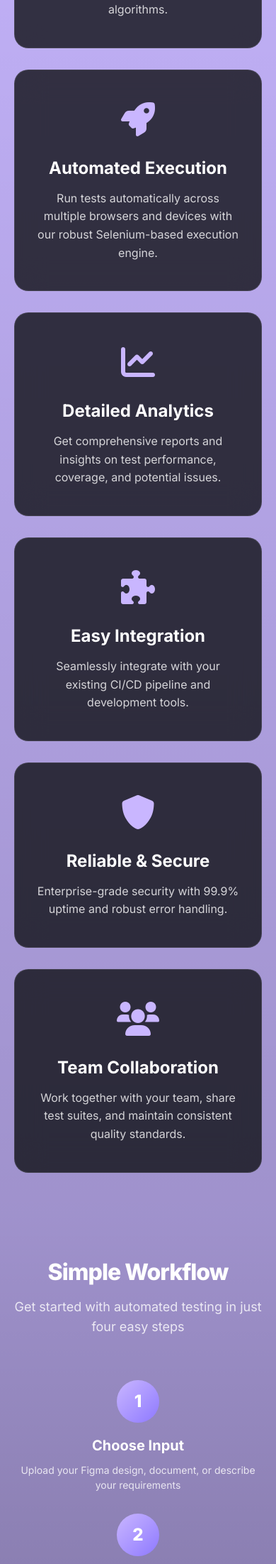
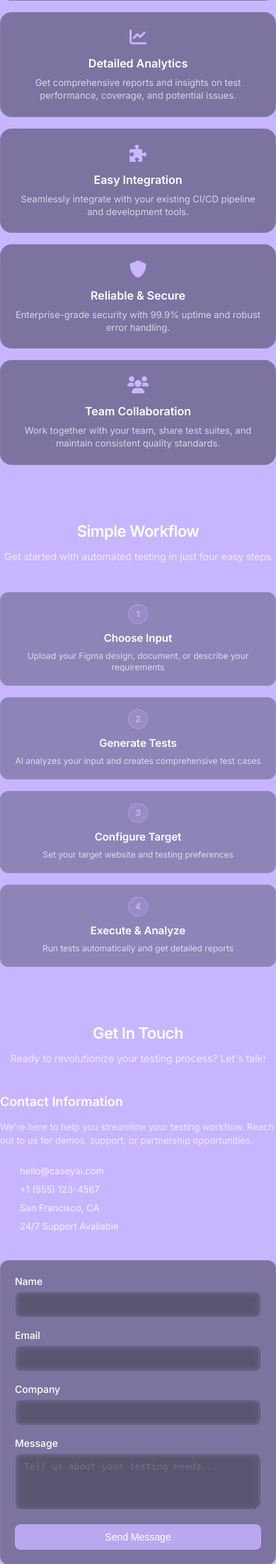
Before and after one commit to niyati34/Casey_AI-new, a Flask app: page / in a window 390 px wide. Shown: the part 1381-3584 px from the top of the page at 71% size. Run offline with Flask 3, Linux system fonts and the light colour scheme.

Commit message:
Redesign sections with minimalistic theme and add footer CSS
- Made Features, Workflow, and Contact sections more minimalistic
- Reduced padding, font sizes, and visual weight to match theme
- Updated feature cards with subtle backgrounds and smaller icons
- Simplified workflow steps with smaller numbered badges
- Streamlined contact form with cleaner styling
- Added footer CSS to pipeline page (style.css)
- Enhanced responsive design for mobile devices
- Improved overall visual consistency and user experience

```diff
--- a/static/css/landing.css
+++ b/static/css/landing.css
@@ -238,104 +238,122 @@ body {
 
 /* Additional Sections */
 .section {
-  padding: 80px 20px;
+  padding: 60px 20px;
   max-width: 1200px;
   margin: 0 auto;
 }
 
 .section-header {
   text-align: center;
-  margin-bottom: 60px;
+  margin-bottom: 40px;
 }
 
 .section-title {
-  font-size: clamp(32px, 5vw, 48px);
-  font-weight: 800;
+  font-size: clamp(24px, 4vw, 32px);
+  font-weight: 600;
   color: #ffffff;
-  margin-bottom: 16px;
-  letter-spacing: -1px;
+  margin-bottom: 12px;
+  letter-spacing: -0.5px;
 }
 
 .section-subtitle {
-  font-size: 18px;
-  color: rgba(255, 255, 255, 0.8);
-  max-width: 600px;
+  font-size: 16px;
+  color: rgba(255, 255, 255, 0.7);
+  max-width: 500px;
   margin: 0 auto;
-  line-height: 1.6;
+  line-height: 1.5;
 }
 
-/* Features Section */
+/* Features Section - Minimalistic Design */
 #features {
-  background: linear-gradient(to bottom, transparent 0%, rgba(0, 0, 0, 0.2) 100%);
+  background: transparent;
+  padding: 40px 0;
 }
 
 .features-grid {
   display: grid;
-  grid-template-columns: repeat(auto-fit, minmax(320px, 1fr));
-  gap: 40px;
-  margin-top: 60px;
+  grid-template-columns: repeat(auto-fit, minmax(280px, 1fr));
+  gap: 20px;
+  margin-top: 40px;
+  max-width: 1000px;
+  margin-left: auto;
+  margin-right: auto;
 }
 
 .feature-card {
-  background: rgba(15, 17, 22, 0.8);
-  border: 1px solid rgba(255, 255, 255, 0.1);
-  border-radius: 20px;
-  padding: 40px 30px;
+  background: rgba(15, 17, 22, 0.4);
+  border: 1px solid rgba(255, 255, 255, 0.08);
+  border-radius: 16px;
+  padding: 24px 20px;
   text-align: center;
-  backdrop-filter: blur(20px);
-  transition: all 0.3s ease;
+  backdrop-filter: blur(10px);
+  transition: all 0.2s ease;
 }
 
 .feature-card:hover {
-  transform: translateY(-10px);
-  border-color: #c9b6ff;
-  box-shadow: 0 20px 40px rgba(201, 182, 255, 0.2);
+  transform: translateY(-2px);
+  border-color: rgba(201, 182, 255, 0.3);
+  background: rgba(15, 17, 22, 0.6);
 }
 
 .feature-icon {
-  font-size: 48px;
+  font-size: 28px;
   color: #c9b6ff;
-  margin-bottom: 24px;
+  margin-bottom: 16px;
 }
 
 .feature-card h3 {
-  font-size: 24px;
-  font-weight: 700;
+  font-size: 18px;
+  font-weight: 600;
   color: #ffffff;
-  margin-bottom: 16px;
+  margin-bottom: 8px;
 }
 
 .feature-card p {
-  color: rgba(255, 255, 255, 0.8);
-  line-height: 1.6;
-  font-size: 16px;
+  color: rgba(255, 255, 255, 0.7);
+  line-height: 1.4;
+  font-size: 14px;
 }
 
-/* Workflow Section */
+/* Workflow Section - Minimalistic Design */
 #workflow {
-  background: linear-gradient(to bottom, rgba(0, 0, 0, 0.2) 0%, rgba(0, 0, 0, 0.4) 100%);
+  background: transparent;
+  padding: 40px 0;
 }
 
 .workflow-steps {
   display: grid;
-  grid-template-columns: repeat(auto-fit, minmax(250px, 1fr));
-  gap: 30px;
-  margin-top: 60px;
+  grid-template-columns: repeat(auto-fit, minmax(200px, 1fr));
+  gap: 24px;
+  margin-top: 40px;
+  max-width: 800px;
+  margin-left: auto;
+  margin-right: auto;
 }
 
 .workflow-step {
   text-align: center;
   position: relative;
+  padding: 20px 16px;
+  background: rgba(15, 17, 22, 0.3);
+  border: 1px solid rgba(255, 255, 255, 0.06);
+  border-radius: 12px;
+  transition: all 0.2s ease;
+}
+
+.workflow-step:hover {
+  background: rgba(15, 17, 22, 0.5);
+  border-color: rgba(255, 255, 255, 0.1);
 }
 
 .workflow-step::after {
-  content: '→';
+  content: "→";
   position: absolute;
-  right: -15px;
+  right: -12px;
   top: 50%;
   transform: translateY(-50%);
-  font-size: 24px;
-  color: #c9b6ff;
+  font-size: 16px;
+  color: rgba(201, 182, 255, 0.6);
   font-weight: bold;
 }
 
@@ -345,132 +363,140 @@ body {
 
 .step-number {
   display: inline-block;
-  width: 60px;
-  height: 60px;
-  background: linear-gradient(135deg, #c9b6ff 0%, #8e79ff 100%);
+  width: 32px;
+  height: 32px;
+  background: rgba(201, 182, 255, 0.2);
+  border: 1px solid rgba(201, 182, 255, 0.4);
   border-radius: 50%;
-  line-height: 60px;
-  font-size: 24px;
-  font-weight: 800;
-  color: #ffffff;
-  margin-bottom: 20px;
+  line-height: 30px;
+  font-size: 14px;
+  font-weight: 600;
+  color: #c9b6ff;
+  margin-bottom: 12px;
 }
 
 .workflow-step h3 {
-  font-size: 20px;
-  font-weight: 700;
+  font-size: 16px;
+  font-weight: 600;
   color: #ffffff;
-  margin-bottom: 12px;
+  margin-bottom: 8px;
 }
 
 .workflow-step p {
-  color: rgba(255, 255, 255, 0.8);
-  line-height: 1.5;
-  font-size: 14px;
+  color: rgba(255, 255, 255, 0.7);
+  line-height: 1.4;
+  font-size: 13px;
 }
 
-/* Contact Section */
+/* Contact Section - Minimalistic Design */
 #contact {
-  background: linear-gradient(to bottom, rgba(0, 0, 0, 0.4) 0%, rgba(0, 0, 0, 0.6) 100%);
+  background: transparent;
+  padding: 40px 0;
 }
 
 .contact-content {
   display: grid;
   grid-template-columns: 1fr 1fr;
-  gap: 60px;
-  margin-top: 60px;
+  gap: 40px;
+  margin-top: 40px;
   align-items: start;
+  max-width: 900px;
+  margin-left: auto;
+  margin-right: auto;
 }
 
 .contact-info h3 {
-  font-size: 24px;
-  font-weight: 700;
+  font-size: 20px;
+  font-weight: 600;
   color: #ffffff;
-  margin-bottom: 20px;
+  margin-bottom: 16px;
 }
 
 .contact-info p {
-  color: rgba(255, 255, 255, 0.8);
-  line-height: 1.6;
-  margin-bottom: 30px;
+  color: rgba(255, 255, 255, 0.7);
+  line-height: 1.5;
+  margin-bottom: 24px;
+  font-size: 14px;
 }
 
 .contact-item {
   display: flex;
   align-items: center;
-  gap: 15px;
-  margin-bottom: 20px;
+  gap: 12px;
+  margin-bottom: 12px;
 }
 
 .contact-item i {
-  font-size: 20px;
+  font-size: 16px;
   color: #c9b6ff;
-  width: 24px;
+  width: 20px;
 }
 
 .contact-item span {
-  color: rgba(255, 255, 255, 0.9);
-  font-size: 16px;
+  color: rgba(255, 255, 255, 0.8);
+  font-size: 14px;
 }
 
 .contact-form {
-  background: rgba(15, 17, 22, 0.8);
-  border: 1px solid rgba(255, 255, 255, 0.1);
-  border-radius: 20px;
-  padding: 40px;
-  backdrop-filter: blur(20px);
+  background: rgba(15, 17, 22, 0.4);
+  border: 1px solid rgba(255, 255, 255, 0.08);
+  border-radius: 12px;
+  padding: 24px;
+  backdrop-filter: blur(10px);
 }
 
 .form-group {
-  margin-bottom: 20px;
+  margin-bottom: 16px;
 }
 
 .form-group label {
   display: block;
   color: #ffffff;
-  font-weight: 600;
-  margin-bottom: 8px;
+  font-weight: 500;
+  margin-bottom: 6px;
+  font-size: 14px;
 }
 
 .form-group input,
 .form-group textarea {
   width: 100%;
-  padding: 12px 16px;
-  background: rgba(255, 255, 255, 0.1);
-  border: 1px solid rgba(255, 255, 255, 0.2);
-  border-radius: 10px;
+  padding: 10px 12px;
+  background: rgba(255, 255, 255, 0.05);
+  border: 1px solid rgba(255, 255, 255, 0.1);
+  border-radius: 8px;
   color: #ffffff;
-  font-size: 14px;
-  backdrop-filter: blur(10px);
+  font-size: 13px;
+  backdrop-filter: blur(5px);
 }
 
 .form-group input:focus,
 .form-group textarea:focus {
   outline: none;
-  border-color: #c9b6ff;
-  box-shadow: 0 0 0 2px rgba(201, 182, 255, 0.2);
+  border-color: rgba(201, 182, 255, 0.5);
+  background: rgba(255, 255, 255, 0.08);
 }
 
 .form-group textarea {
   resize: vertical;
-  min-height: 100px;
+  min-height: 80px;
 }
 
 .submit-btn {
-  background: linear-gradient(135deg, #c9b6ff 0%, #8e79ff 100%);
+  background: rgba(201, 182, 255, 0.8);
   color: #ffffff;
   border: none;
-  padding: 14px 28px;
-  border-radius: 10px;
-  font-weight: 600;
+  padding: 10px 20px;
+  border-radius: 8px;
+  font-weight: 500;
   cursor: pointer;
-  transition: all 0.3s ease;
+  transition: all 0.2s ease;
   width: 100%;
+  font-size: 14px;
 }
 
 .submit-btn:hover {
-  transform: translateY(-2px);
-  box-shadow: 0 8px 25px rgba(201, 182, 255, 0.3);
+  background: rgba(201, 182, 255, 1);
+  transform: translateY(-1px);
 }
 
 /* Footer */
@@ -513,25 +539,98 @@ body {
 /* Responsive Design for New Sections */
 @media (max-width: 768px) {
   .section {
-    padding: 60px 20px;
+    padding: 40px 15px;
+  }
+
+  .section-title {
+    font-size: 22px;
+  }
+
+  .section-subtitle {
+    font-size: 14px;
   }
 
   .features-grid {
     grid-template-columns: 1fr;
-    gap: 30px;
+    gap: 16px;
+    margin-top: 30px;
+  }
+
+  .feature-card {
+    padding: 20px 16px;
+  }
+
+  .feature-icon {
+    font-size: 24px;
+    margin-bottom: 12px;
+  }
+
+  .feature-card h3 {
+    font-size: 16px;
+  }
+
+  .feature-card p {
+    font-size: 13px;
   }
 
   .workflow-steps {
     grid-template-columns: 1fr;
+    gap: 16px;
+  }
+
+  .workflow-step {
+    padding: 16px 12px;
   }
 
   .workflow-step::after {
     display: none;
   }
 
+  .step-number {
+    width: 28px;
+    height: 28px;
+    line-height: 26px;
+    font-size: 12px;
+    margin-bottom: 10px;
+  }
+
+  .workflow-step h3 {
+    font-size: 15px;
+  }
+
+  .workflow-step p {
+    font-size: 12px;
+  }
+
   .contact-content {
     grid-template-columns: 1fr;
-    gap: 40px;
+    gap: 30px;
+  }
+
+  .contact-form {
+    padding: 20px;
+  }
+
+  .contact-info h3 {
+    font-size: 18px;
+  }
+
+  .contact-info p {
+    font-size: 13px;
+  }
+
+  .contact-item {
+    gap: 10px;
+    margin-bottom: 10px;
+  }
+
+  .contact-item i {
+    font-size: 14px;
+    width: 18px;
+  }
+
+  .contact-item span {
+    font-size: 13px;
   }
 
   .footer-links {
--- a/templates/index.html
+++ b/templates/index.html
@@ -44,7 +44,9 @@
 
           <div class="side-copy">
             <p>
-              Streamline your QA process with our intelligent test generation platform. Create comprehensive test suites from designs, documents, or simple prompts in seconds.
+              Streamline your QA process with our intelligent test generation
+              platform. Create comprehensive test suites from designs,
+              documents, or simple prompts in seconds.
             </p>
             <a href="/pipeline" class="cta-pill">
               <span>START GENERATING</span>
@@ -74,7 +76,8 @@
         <div class="section-header">
           <h2 class="section-title">Powerful Features</h2>
           <p class="section-subtitle">
-            Everything you need to automate your testing workflow with AI-powered intelligence
+            Everything you need to automate your testing workflow with
+            AI-powered intelligence
           </p>
         </div>
 
@@ -84,7 +87,10 @@
               <i class="fas fa-magic"></i>
             </div>
             <h3>AI-Powered Generation</h3>
-            <p>Generate comprehensive test cases from Figma designs, documents, or simple prompts using advanced AI algorithms.</p>
+            <p>
+              Generate comprehensive test cases from Figma designs, documents,
+              or simple prompts using advanced AI algorithms.
+            </p>
           </div>
 
           <div class="feature-card">
@@ -92,7 +98,10 @@
               <i class="fas fa-rocket"></i>
             </div>
             <h3>Automated Execution</h3>
-            <p>Run tests automatically across multiple browsers and devices with our robust Selenium-based execution engine.</p>
+            <p>
+              Run tests automatically across multiple browsers and devices with
+              our robust Selenium-based execution engine.
+            </p>
           </div>
 
           <div class="feature-card">
@@ -100,7 +109,10 @@
               <i class="fas fa-chart-line"></i>
             </div>
             <h3>Detailed Analytics</h3>
-            <p>Get comprehensive reports and insights on test performance, coverage, and potential issues.</p>
+            <p>
+              Get comprehensive reports and insights on test performance,
+              coverage, and potential issues.
+            </p>
           </div>
 
           <div class="feature-card">
@@ -108,7 +120,10 @@
               <i class="fas fa-puzzle-piece"></i>
             </div>
             <h3>Easy Integration</h3>
-            <p>Seamlessly integrate with your existing CI/CD pipeline and development tools.</p>
+            <p>
+              Seamlessly integrate with your existing CI/CD pipeline and
+              development tools.
+            </p>
           </div>
 
           <div class="feature-card">
@@ -116,7 +131,10 @@
               <i class="fas fa-shield-alt"></i>
             </div>
             <h3>Reliable & Secure</h3>
-            <p>Enterprise-grade security with 99.9% uptime and robust error handling.</p>
+            <p>
+              Enterprise-grade security with 99.9% uptime and robust error
+              handling.
+            </p>
           </div>
 
           <div class="feature-card">
@@ -124,7 +142,10 @@
               <i class="fas fa-users"></i>
             </div>
             <h3>Team Collaboration</h3>
-            <p>Work together with your team, share test suites, and maintain consistent quality standards.</p>
+            <p>
+              Work together with your team, share test suites, and maintain
+              consistent quality standards.
+            </p>
           </div>
         </div>
       </section>
@@ -142,7 +163,9 @@
           <div class="workflow-step">
             <div class="step-number">1</div>
             <h3>Choose Input</h3>
-            <p>Upload your Figma design, document, or describe your requirements</p>
+            <p>
+              Upload your Figma design, document, or describe your requirements
+            </p>
           </div>
 
           <div class="workflow-step">
@@ -178,8 +201,8 @@
           <div class="contact-info">
             <h3>Contact Information</h3>
             <p>
-              We're here to help you streamline your testing workflow.
-              Reach out to us for demos, support, or partnership opportunities.
+              We're here to help you streamline your testing workflow. Reach out
+              to us for demos, support, or partnership opportunities.
             </p>
 
             <div class="contact-item">
@@ -207,27 +230,30 @@
             <form id="contactForm">
               <div class="form-group">
                 <label for="name">Name</label>
-                <input type="text" id="name" name="name" required>
+                <input type="text" id="name" name="name" required />
               </div>
 
               <div class="form-group">
                 <label for="email">Email</label>
-                <input type="email" id="email" name="email" required>
+                <input type="email" id="email" name="email" required />
               </div>
 
               <div class="form-group">
                 <label for="company">Company</label>
-                <input type="text" id="company" name="company">
+                <input type="text" id="company" name="company" />
               </div>
 
               <div class="form-group">
                 <label for="message">Message</label>
-                <textarea id="message" name="message" placeholder="Tell us about your testing needs..." required></textarea>
+                <textarea
+                  id="message"
+                  name="message"
+                  placeholder="Tell us about your testing needs..."
+                  required
+                ></textarea>
               </div>
 
-              <button type="submit" class="submit-btn">
-                Send Message
-              </button>
+              <button type="submit" class="submit-btn">Send Message</button>
             </form>
           </div>
         </div>
@@ -246,7 +272,8 @@
           <a href="#terms">Terms of Service</a>
         </div>
         <p class="footer-text">
-          © 2025 Casey AI. All rights reserved. Built with ❤️ for better testing.
+          © 2025 Casey AI. All rights reserved. Built with ❤️ for better
+          testing.
         </p>
       </div>
     </footer>
```
Also changed, not shown: static/css/style.css (+51 -0 lines).
